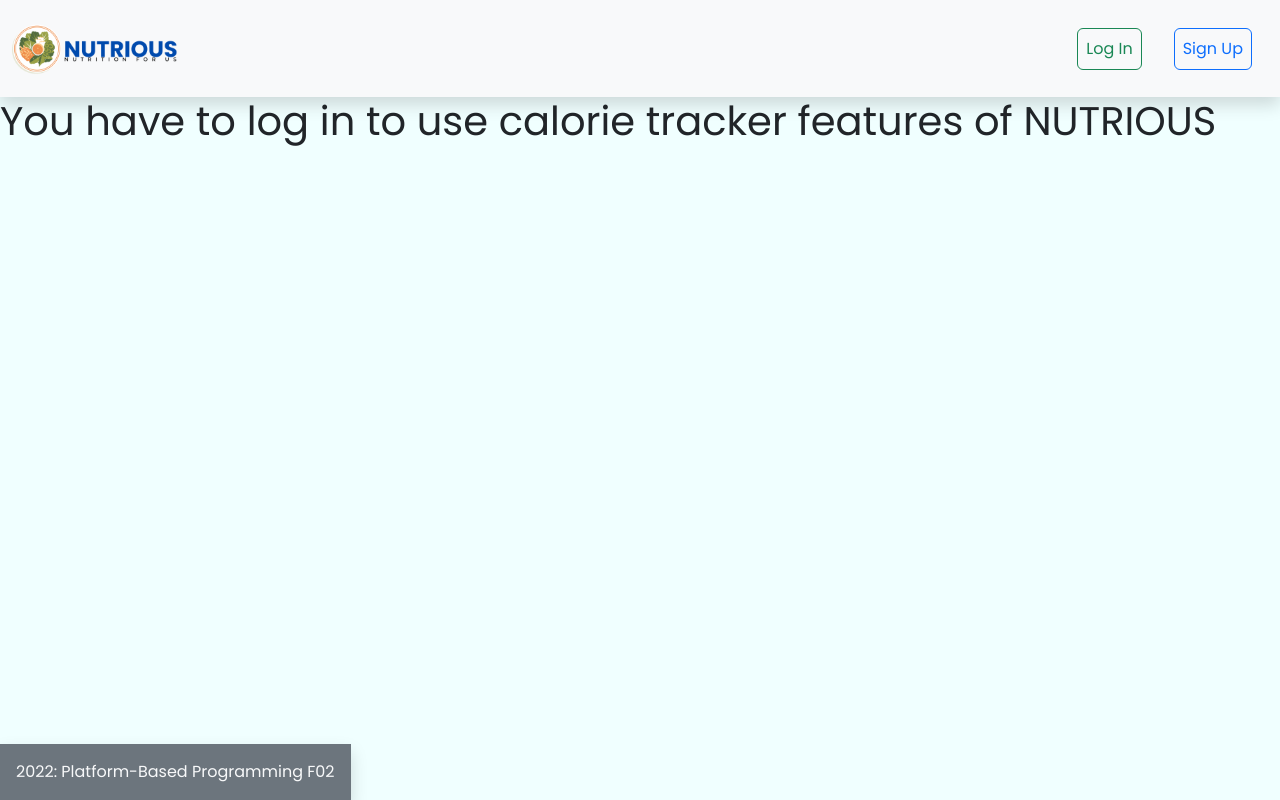
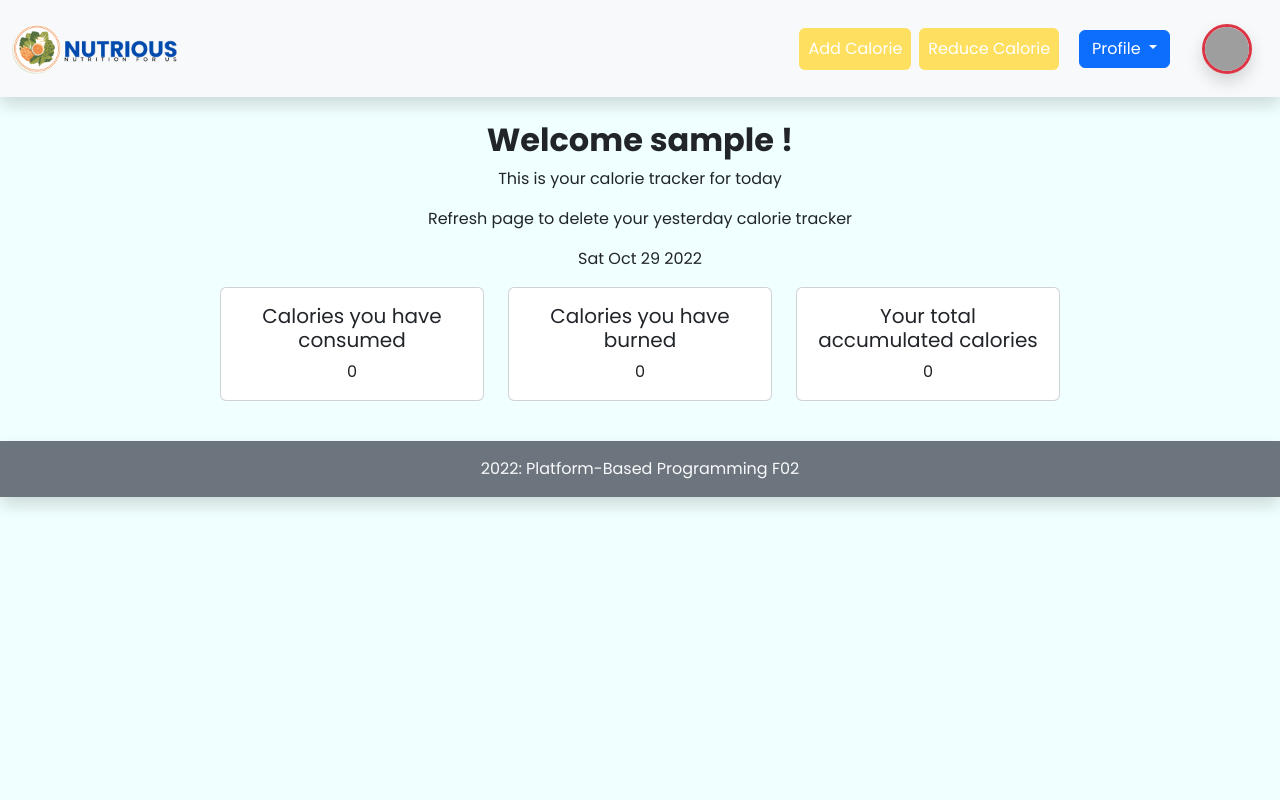
Before and after one commit to jaycentg/nutrious, a Django app: template calorietracker/templates/calorietracker.html in a window 1280 px wide. Run offline with Django 4.2, Linux system fonts and the light colour scheme; the template is opened without the code that fills it: most values are stand-ins (such as "Sample title", 1, 10 or a date in 2020); some libraries are stand-ins or nearby versions; grey boxes are pictures that could not be loaded.

Commit message:
memperbaiki beberapa kesalahan

```diff
--- a/calorietracker/templates/calorietracker.html
+++ b/calorietracker/templates/calorietracker.html
@@ -88,13 +88,14 @@ function createCard(){
                 counter_decrease += i.fields.calorie
             }
             total = counter_add - counter_decrease
-            if(total<0){
-                total =0
-            }
+
             document.getElementById('counter_add').innerText = counter_add
             document.getElementById('counter_decrease').innerText = counter_decrease
+            if(total<0){
+                document.getElementById('total').innerText = 0
+            }else{
             document.getElementById('total').innerText = total
-
+            }
         }
         $('#card').append(data_card);
 
@@ -106,6 +107,7 @@ $(document).ready(function(){
     document.getElementById('counter_add').innerText = 0
     document.getElementById('counter_decrease').innerText = 0
     document.getElementById('total').innerText = 0
+
     createCard();
     deleteCard();
     $("#decrease").click(function(e){
@@ -189,21 +191,21 @@ $('#closeBtn').click(function(e){
 
     </head>
     <body>
-        {% if user.is_user %}
         <nav class="navbar shadow navbar-expand-lg bg-light">
             <div class="container-fluid">
-                <a class="navbar-brand" href="#">
+                <a class="navbar-brand" href="{% url 'home:show_index' %}">
                     <img src="{% static 'NUTRIOUS.png' %}" alt="Logo" height="70" class="d-inline-block align-text-top">
                 </a>
                 <div class="d-flex flex-row">
+                    <button type="button"  class="btn button p-2 m-1" data-bs-toggle="modal" data-bs-target="#Modal" id="Test">
+                        Add Calorie
+                    </button>
+                    <button type="button"  class="btn button p-2 m-1"data-bs-toggle="modal" data-bs-target="#Modal1" id="Test1">
+                        Reduce Calorie
+                    </button>
                     <div class="dropdown m-auto mx-3">
-                        <button type="button"  class="btn button" data-bs-toggle="modal" data-bs-target="#Modal" id="Test">
-                            Add Calorie
-                        </button>
-                        <button type="button"  class="btn button" data-bs-toggle="modal" data-bs-target="#Modal1" id="Test1">
-                            Reduce Calorie
-                        </button>
-                        <button class="btn btn-primary dropdown-toggle" type="button" data-bs-toggle="dropdown" aria-expanded="false">
+                        <button class="btn btn-primary dropdown-toggle" type="button" data-bs-toggle="dropdown"
+                            aria-expanded="false">
                             Profile
                         </button>
                         <ul class="dropdown-menu">
@@ -225,7 +227,7 @@ $('#closeBtn').click(function(e){
                 {% csrf_token %}
                 <br>
                 <div class="text-center">
-                <h2 class="fw-bold">Welcome {{user}} !</h2>
+                <h2 class="fw-bold">Welcome {{nickname}} !</h2>
                 <p>This is your calorie tracker for today</p>
                 <p>Refresh page to delete your yesterday calorie tracker</p>
                 <p id="date-info"></p>
@@ -280,7 +282,7 @@ $('#closeBtn').click(function(e){
                             </select>
                         </div>
                         <div class="modal-footer">
-                            <button id="add" class="btn button" >Add Calorie</button>
+                            <button id="add" class="btn button"  data-dismiss="modal">Add Calorie</button>
                             <button id="closeBtn" class="btn btn-secondary" >Close</button>
                         </div>
                       </div>
@@ -299,7 +301,7 @@ $('#closeBtn').click(function(e){
                             <td><input type="number" name="calorie"  min="0" placeholder="Calorie" class="form-control" id="input_calorie1" oninput="validity.valid||(value='');"/></td>
                             <br>
                             <td>Deskripsi </td>
-                            <textarea name="deskripsi" placeholder="Deskripsi" style="min-height: 100px" class="form-control" id="input_deskripsi1"></textarea>
+                            <textarea name="deskripsi" placeholder="Deskripsi" style="min-height: 100px" class="form-control" id="input_deskripsi1" ></textarea>
                         </div>
                         <div class="modal-footer">
                             <button id="decrease" class="btn button"  data-dismiss="modal">Reduce Calorie</button>
@@ -321,22 +323,9 @@ $('#closeBtn').click(function(e){
 
             </form>
         </div>
-        {% else %}
-        <nav class="navbar shadow navbar-expand-lg bg-light">
-            <div class="container-fluid">
-                <a class="navbar-brand" href="#">
-                    <img src="{% static 'NUTRIOUS.png' %}" alt="Logo" height="70" class="d-inline-block align-text-top">
-                </a>
-                <div class="d-flex flex-row-reverse">
-                    <a class="btn btn-outline-primary p-2 m-3" role="button" href="{% url 'home:register' %}">Sign Up</a>
-                    <a class="btn btn-outline-success p-2 m-3" role="button" href="{% url 'home:login' %}">Log In</a>
-                  </div>
-            </div>
-        </nav>
-        <h1>You have to log in to use calorie tracker features of NUTRIOUS </h1>
-        {% endif %}
+
     </body>
-    <footer style="position:fixed; bottom: 0;" class="bg-secondary text-center text-lg-start shadow text-light">
+    <footer class="bg-secondary text-center text-lg-start shadow text-light">
         <div class="text-center p-3">2022: Platform-Based Programming F02</div>
     </footer>
 {% endblock content %}
--- a/calorietracker/templates/edit.html
+++ b/calorietracker/templates/edit.html
@@ -23,7 +23,7 @@
 {% block content %}
 <nav class="navbar shadow navbar-expand-lg bg-light">
     <div class="container-fluid">
-        <a class="navbar-brand" href="#">
+        <a class="navbar-brand" href="{% url 'home:show_index' %}">
             <img src="{% static 'NUTRIOUS.png' %}" alt="Logo" height="70" class="d-inline-block align-text-top">
         </a>
         <div class="d-flex flex-row">
@@ -78,7 +78,7 @@
         </div>
     </div>
 </body>
-<footer style="position:fixed justify-content center; bottom: 0;" class="bg-secondary text-center text-lg-start shadow text-light">
+<footer class="bg-secondary text-center text-lg-start shadow text-light">
     <div class="text-center p-3">2022: Platform-Based Programming F02</div>
 </footer>
 {% endblock %}
--- a/calorietracker/templates/edit_reduce.html
+++ b/calorietracker/templates/edit_reduce.html
@@ -16,7 +16,7 @@
 {% block content %}
 <nav class="navbar shadow navbar-expand-lg bg-light">
     <div class="container-fluid">
-        <a class="navbar-brand" href="#">
+        <a class="navbar-brand" href="{% url 'home:show_index' %}">
             <img src="{% static 'NUTRIOUS.png' %}" alt="Logo" height="70" class="d-inline-block align-text-top">
         </a>
         <div class="d-flex flex-row">
@@ -66,7 +66,7 @@
         </div>
     </div>
 </body>
-<footer style="position:fixed justify-content center; bottom: 0;" class="bg-secondary text-center text-lg-start shadow text-light">
+<footer class="bg-secondary text-center text-lg-start shadow text-light">
     <div class="text-center p-3">2022: Platform-Based Programming F02</div>
 </footer>
 {% endblock %}
```
Also changed, not shown: calorietracker/views.py (+19 -9 lines).
